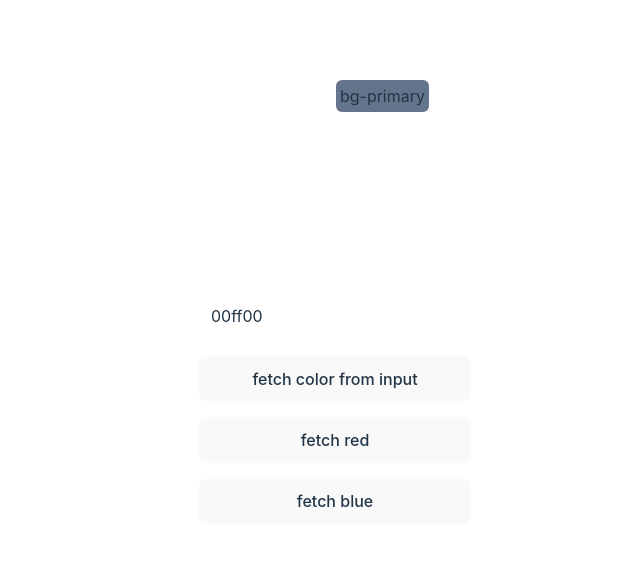
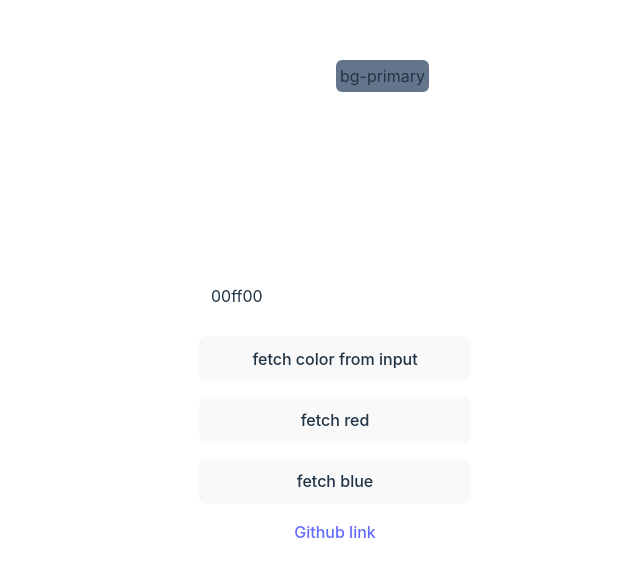
Before and after one commit to SunnyYdv/dynamic-colors, a React app: page / in a window 1280 px wide. Shown: the part 122-698 px from the top of the page, without its empty margins (305-945 px from the left). Built offline with nearby package versions, Linux system fonts and the light colour scheme; the HTML template or start-up script is replaced by a standard one.

Commit message:
adds gh link

```diff
--- a/src/App.tsx
+++ b/src/App.tsx
@@ -68,6 +68,7 @@
         </button>
         <button onClick={() => mutate("ff0000")}>fetch red</button>
         <button onClick={() => mutate("0000ff")}>fetch blue</button>
+        <a href="https://github.com/SunnyYdv/dynamic-colors">Github link</a>
       </div>
     </div>
   );
```
